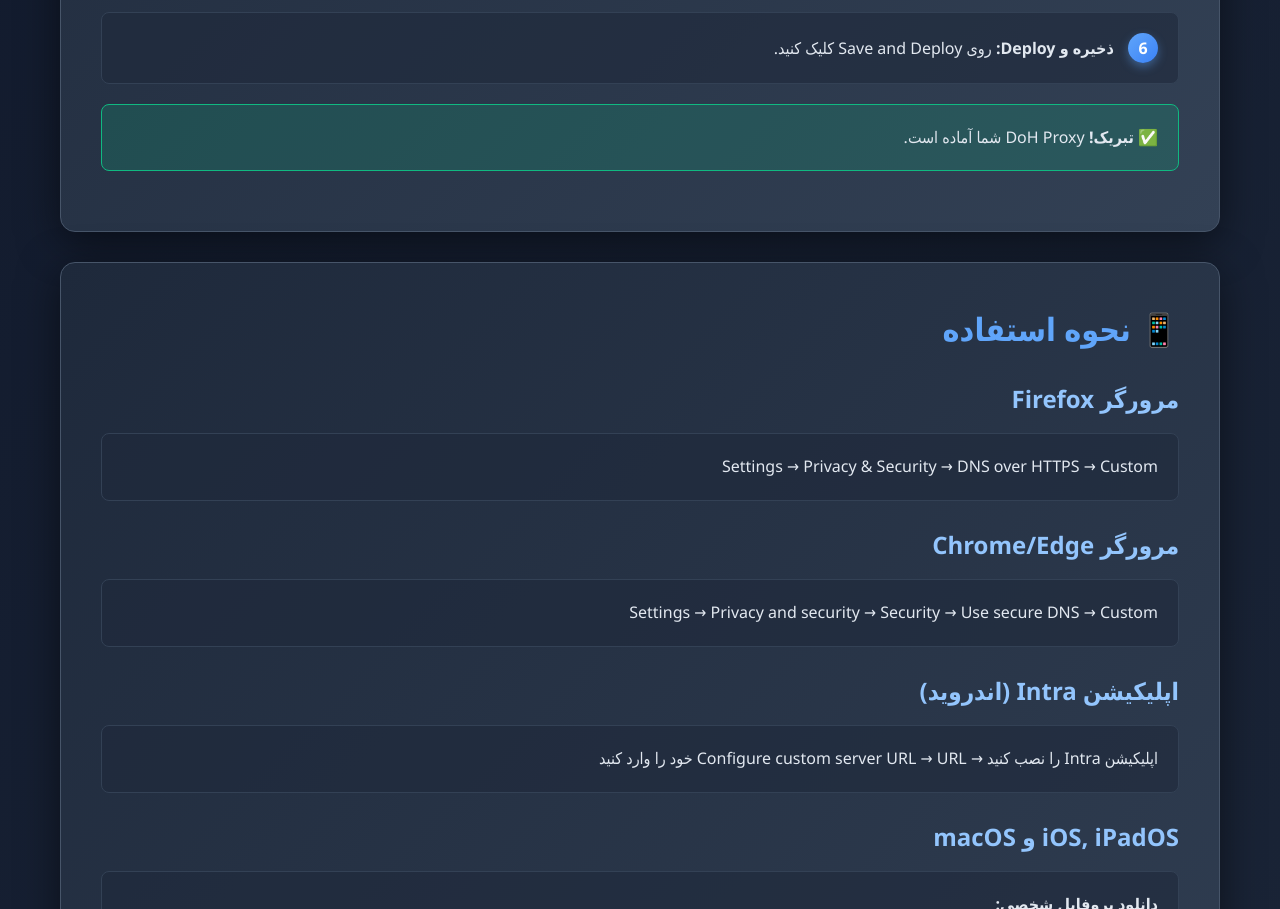
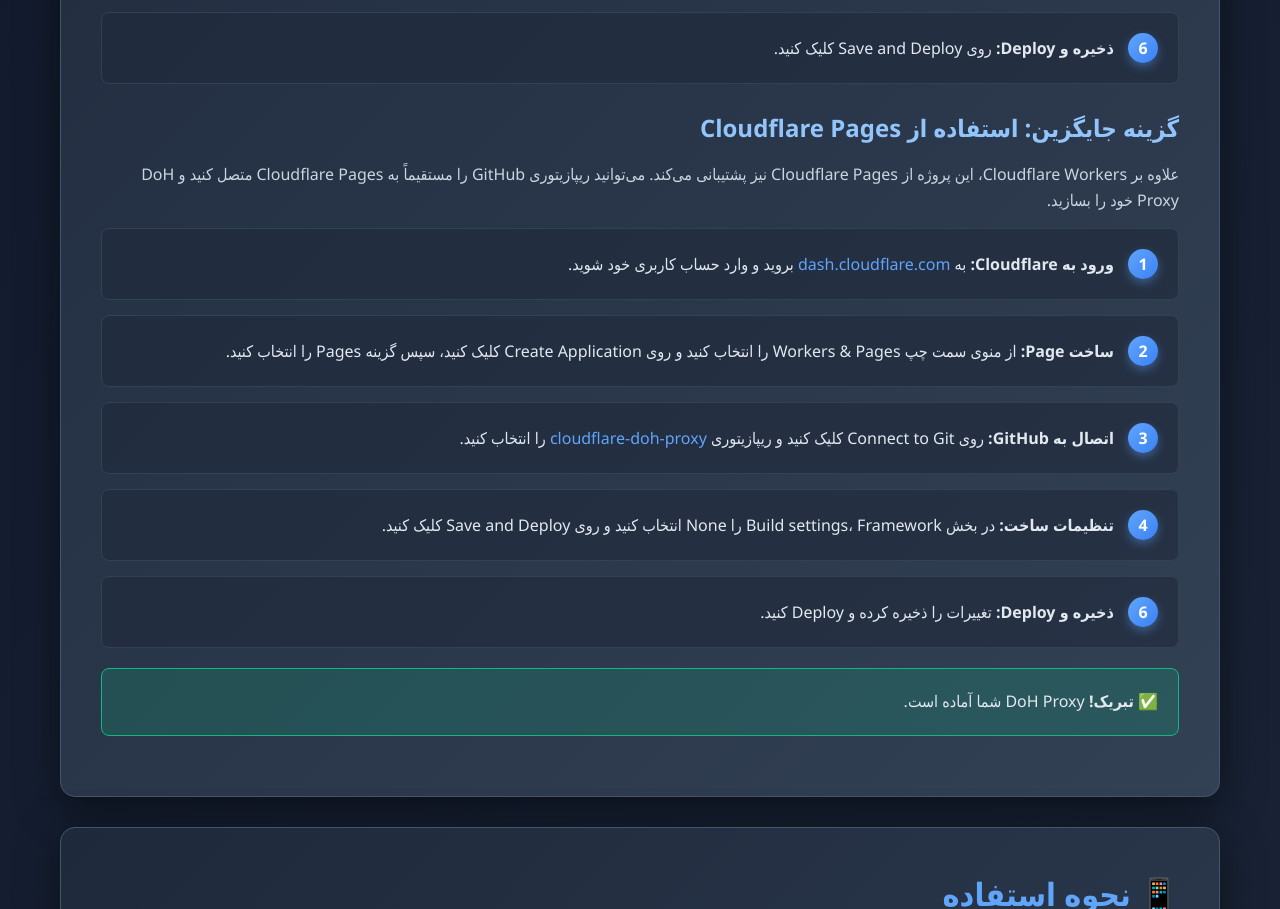
Before and after one commit to sinaha81/cloudflare-doh-worker, a plain HTML site: page index.html in a window 1280 px wide. Shown: the part 1351-2260 px from the top of the page. Drawn offline with Linux system fonts and the light colour scheme.

Commit message:
index.html

```diff
--- a/index.html
+++ b/index.html
@@ -75,6 +75,34 @@
             <div class="step">
                 <span class="step-number">6</span>
                 <strong>ذخیره و Deploy:</strong> روی Save and Deploy کلیک کنید.
+            </div>
+
+            <h3>گزینه جایگزین: استفاده از Cloudflare Pages</h3>
+            <p>علاوه بر Cloudflare Workers، این پروژه از Cloudflare Pages نیز پشتیبانی می‌کند. می‌توانید ریپازیتوری GitHub را مستقیماً به Cloudflare Pages متصل کنید و DoH Proxy خود را بسازید.</p>
+
+            <div class="step">
+                <span class="step-number">1</span>
+                <strong>ورود به Cloudflare:</strong> به <a href="https://dash.cloudflare.com" target="_blank">dash.cloudflare.com</a> بروید و وارد حساب کاربری خود شوید.
+            </div>
+
+            <div class="step">
+                <span class="step-number">2</span>
+                <strong>ساخت Page:</strong> از منوی سمت چپ Workers & Pages را انتخاب کنید و روی Create Application کلیک کنید، سپس گزینه Pages را انتخاب کنید.
+            </div>
+
+            <div class="step">
+                <span class="step-number">3</span>
+                <strong>اتصال به GitHub:</strong> روی Connect to Git کلیک کنید و ریپازیتوری <a href="https://github.com/4n0nymou3/cloudflare-doh-proxy" target="_blank">cloudflare-doh-proxy</a> را انتخاب کنید.
+            </div>
+
+            <div class="step">
+                <span class="step-number">4</span>
+                <strong>تنظیمات ساخت:</strong> در بخش Build settings، Framework را None انتخاب کنید و روی Save and Deploy کلیک کنید.
+            </div>
+
+            <div class="step">
+                <span class="step-number">6</span>
+                <strong>ذخیره و Deploy:</strong> تغییرات را ذخیره کرده و Deploy کنید.
             </div>
 
             <div class="success-box">
```
